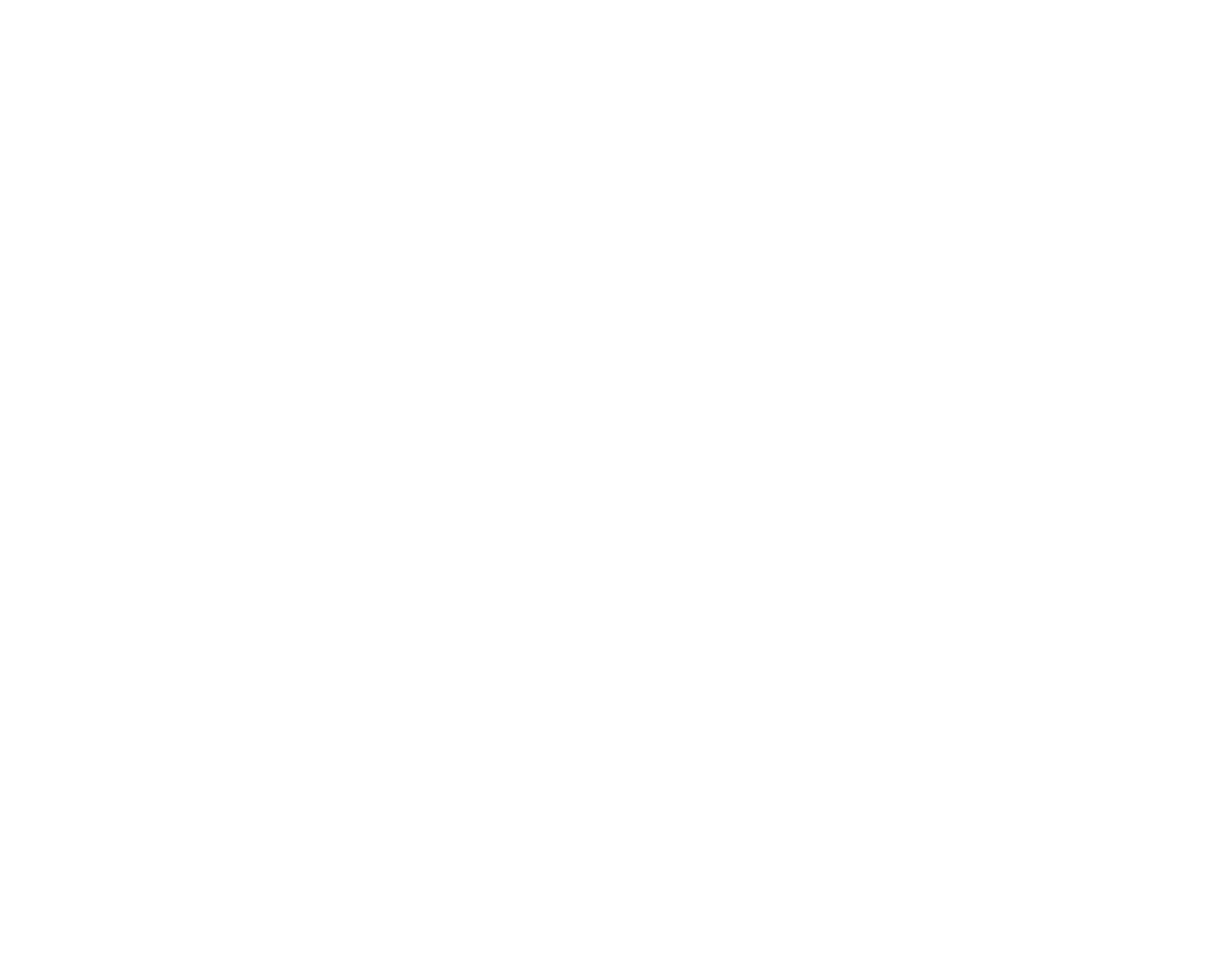
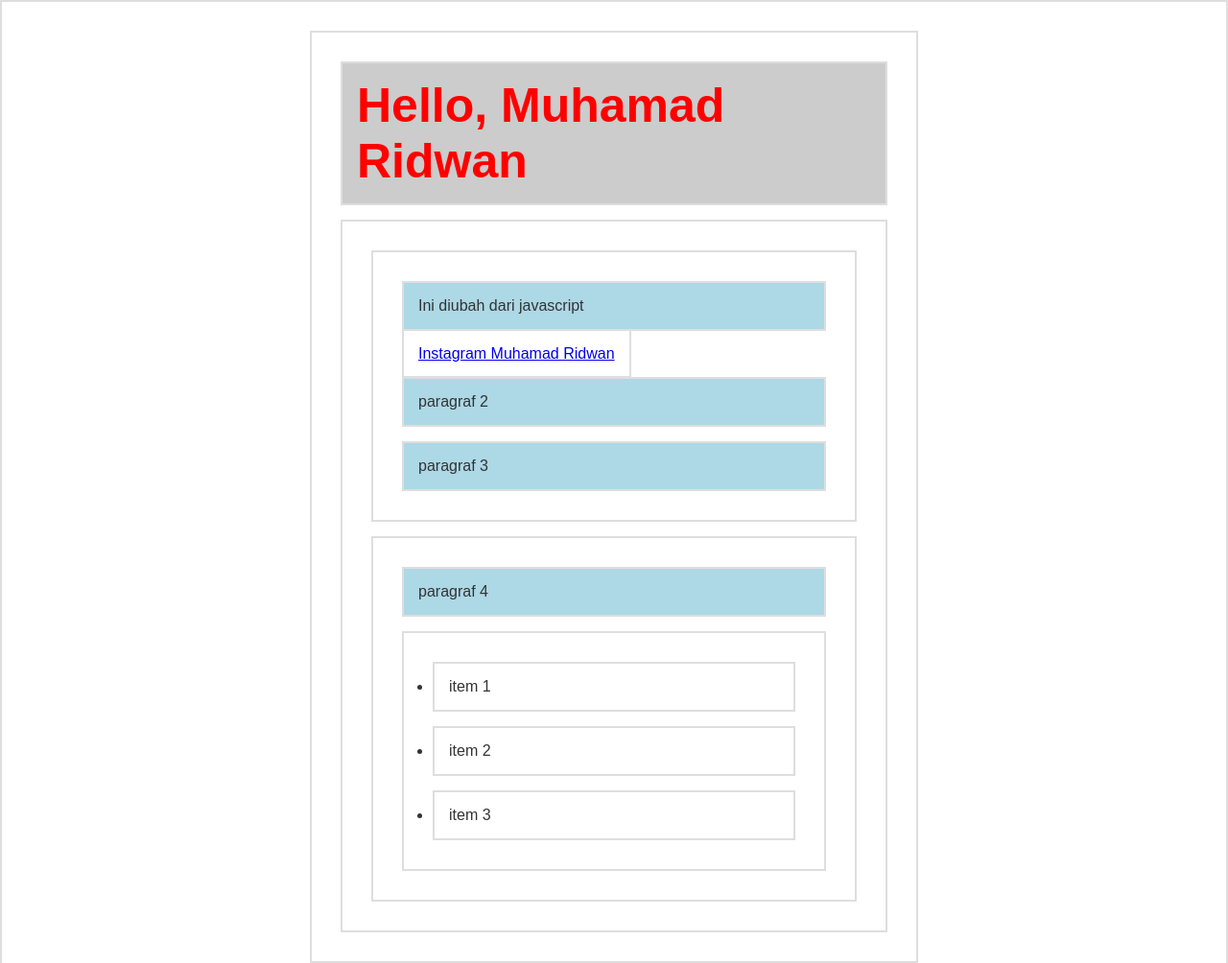
Before and after one commit to rdwanmuhamad/javascript-dom, a plain HTML site: page index.html in a window 1280 px wide. Shown: the top 1004 px of the page at 96% size. Before the commit the page ends 800 px from the top, so only its background shows below. Drawn offline with Linux system fonts and the light colour scheme.

Commit message:
DOM Selection

```diff
--- a/index.html
+++ b/index.html
@@ -1,11 +1,51 @@
 <!DOCTYPE html>
 <html lang="en">
+
 <head>
     <meta charset="UTF-8">
     <meta name="viewport" content="width=device-width, initial-scale=1.0">
-    <title>Document</title>
+    <title>DOM Selection</title>
+    <style>
+        * {
+            border: 2px solid #dedede;
+            padding: 15px;
+            margin: 15px;
+        }
+
+        html {
+            margin: 0;
+            padding: 0;
+        }
+
+        body {
+            max-width: 600px;
+            margin: 30px auto;
+            font-family: sans-serif;
+            color: #333;
+        }
+    </style>
 </head>
+
 <body>
+    <h1 id="judul">Hello World</h1>
+    <div id="container">
+        <section id="a">
+            <p class="p1">paragraf 1</p>
+            <a href="http://instagram.com/rdwanmuhamad_">Instagram Muhamad Ridwan</a>
+            <p class="p2">paragraf 2</p>
+            <p class="p3">paragraf 3</p>
+        </section>
+        <section id="b">
+            <p>paragraf 4</p>
+            <ul>
+                <li>item 1</li>
+                <li>item 2</li>
+                <li>item 3</li>
+            </ul>
+        </section>
+    </div>
+
     <script src="main.js"></script>
 </body>
+
 </html>
--- a/main.js
+++ b/main.js
@@ -0,0 +1,20 @@
+// DOM Selection
+
+// getElementById mengembalikan element
+const judul = document.getElementById("judul");
+judul.style.color = "red";
+judul.style.backgroundColor = "#ccc";
+judul.innerHTML = "Hello, Muhamad Ridwan";
+
+// getElementByTagName mengembalikan HTMLCollection
+const p = document.getElementsByTagName("p");
+for (let i = 0; i < p.length; i++) {
+  p[i].style.backgroundColor = "lightblue";
+}
+
+const h1 = document.getElementsByTagName("h1")[0];
+h1.style.fontSize = "50px";
+
+// getElementByClassName mengembalikan HTMLCollection
+const p1 = document.getElementsByClassName("p1")[0];
+p1.innerHTML = 'Ini diubah dari javascript'
```
